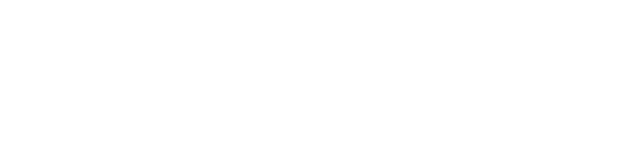
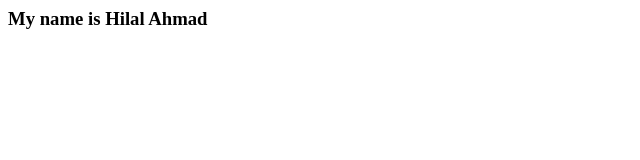
Before and after one commit to ihilalahmad/ihilalahmad.github.io, a plain HTML site: page index.html in a window 1280 px wide. Shown: the whole page, without its empty margins (0-640 px from the left). Drawn offline with Linux system fonts and the light colour scheme.

Commit message:
first commit

```diff
--- a/index.html
+++ b/index.html
@@ -2,4 +2,10 @@
     <title>
         This is my portfolio
     </title>
+    <head>
+
+    </head>
+    <body>
+        <h3>My name is Hilal Ahmad</h3>
+    </body>
 </html>
```
